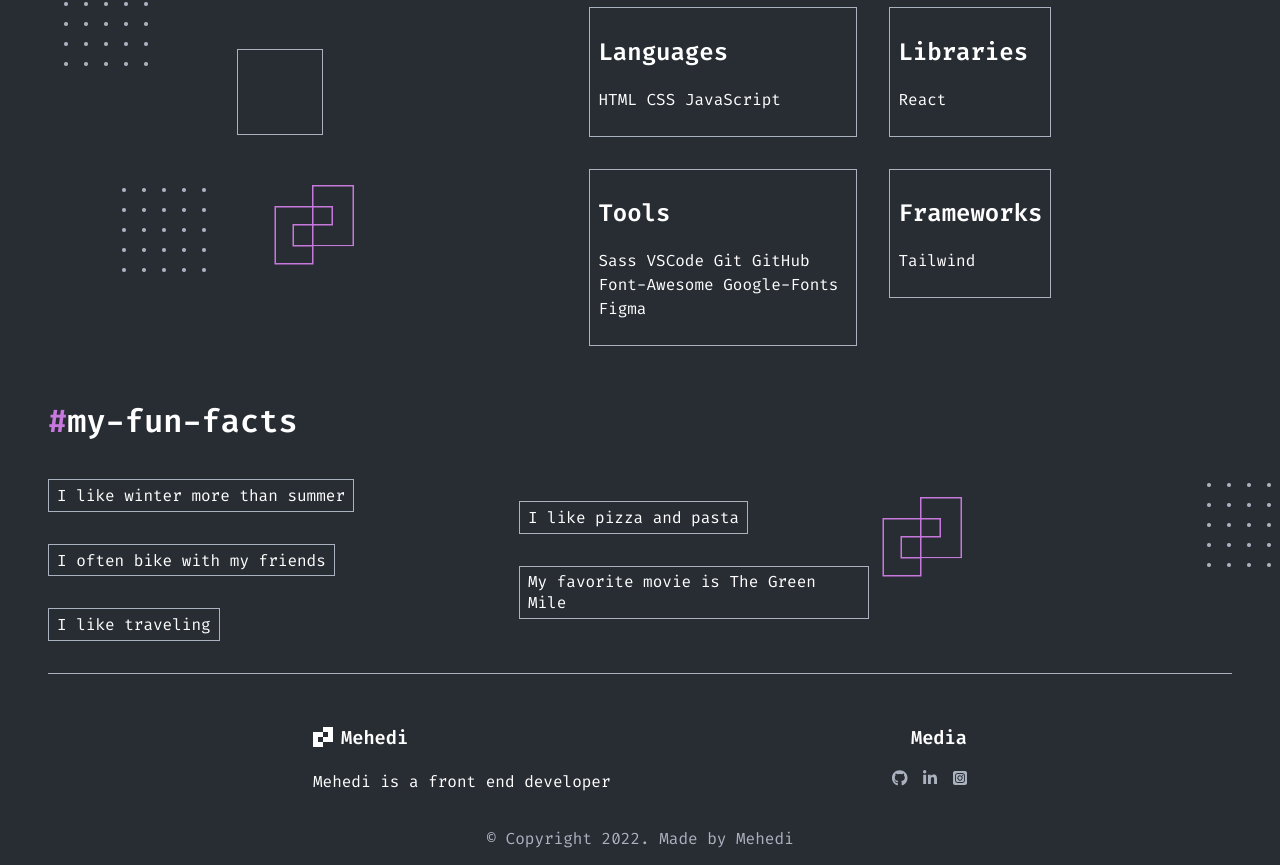
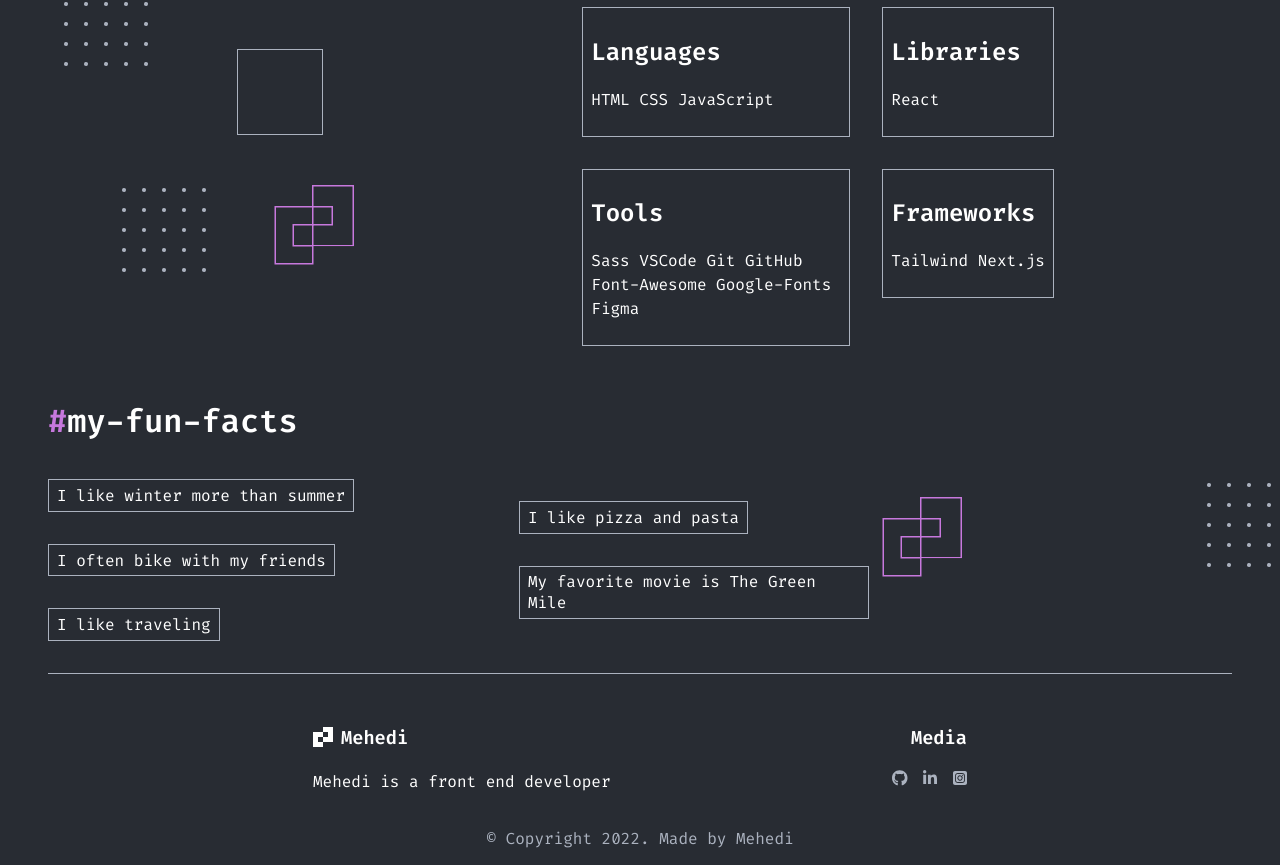
Before and after one commit to devmhb/Portfolio_devmhb, a Next.js app: page /about in a window 1280 px wide. Shown: the part 856-1721 px from the top of the page. Built offline with nearby package versions, Linux system fonts and the light colour scheme.

Commit message:
fixing nav issu

```diff
--- a/components/Skills.jsx
+++ b/components/Skills.jsx
@@ -72,7 +72,7 @@
             </div>
             <div className={styles.skill_card}>
               <h2 className={styles.sub_title}>Frameworks</h2>
-              <p>Tailwind</p>
+              <p>Tailwind Next.js</p>
             </div>
           </div>
         </div>
--- a/styles/components/Hero.module.scss
+++ b/styles/components/Hero.module.scss
@@ -31,7 +31,6 @@
       }
     }
     .row_right {
-      // position: relative;
       .img_con {
         .dots {
           position: absolute;
--- a/styles/components/Skills.module.scss
+++ b/styles/components/Skills.module.scss
@@ -41,7 +41,7 @@
       left: 15%;
       height: 300px;
       z-index: 0;
-      @media (max-width: 768px) {
+      @media (max-width: 766px) {
         display: none;
       }
     }
--- a/styles/globals.css
+++ b/styles/globals.css
@@ -30,7 +30,7 @@
 }
 
 .btn {
-  position: relative;
+  /* position: relative; */
   cursor: pointer;
   transition: ease-out 0.5s;
   -webkit-transition: ease-out 0.5s;
```
Also changed, not shown: styles/components/Navbar.module.scss (+3 -6 lines).
